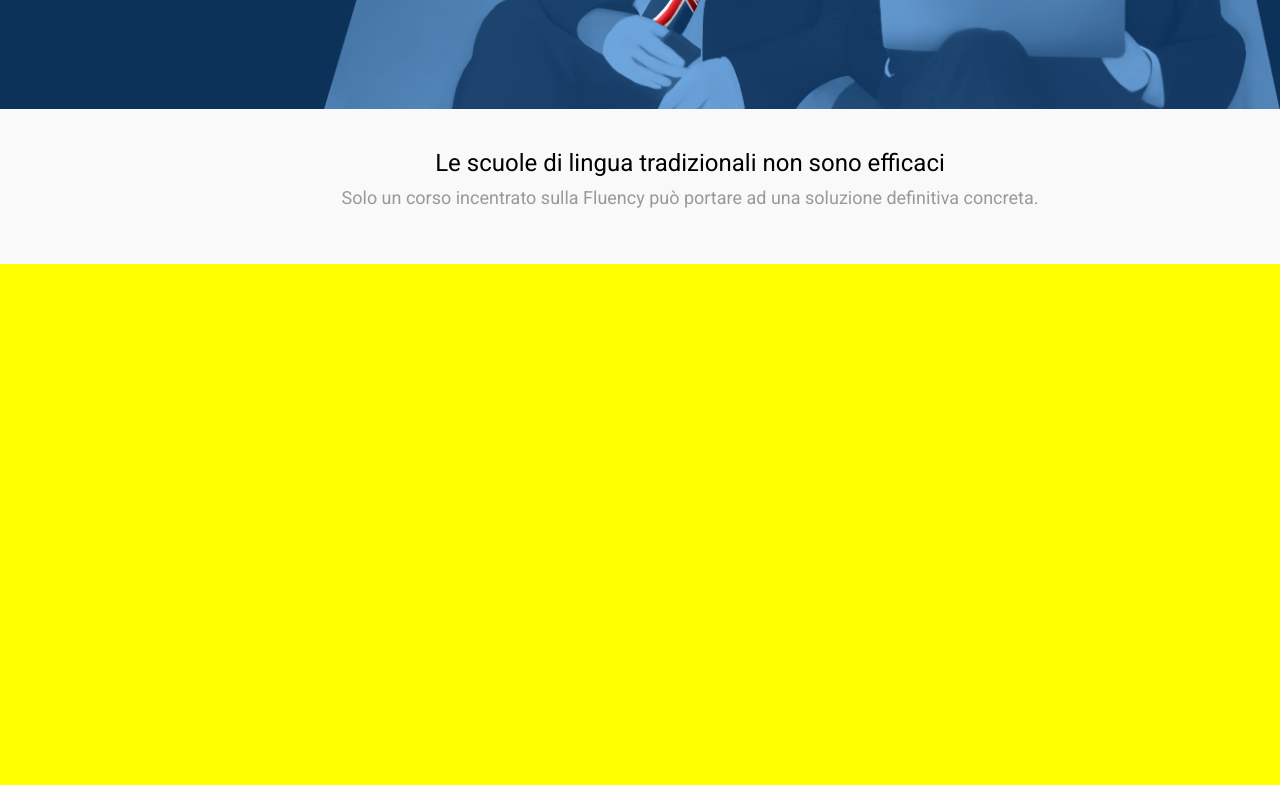
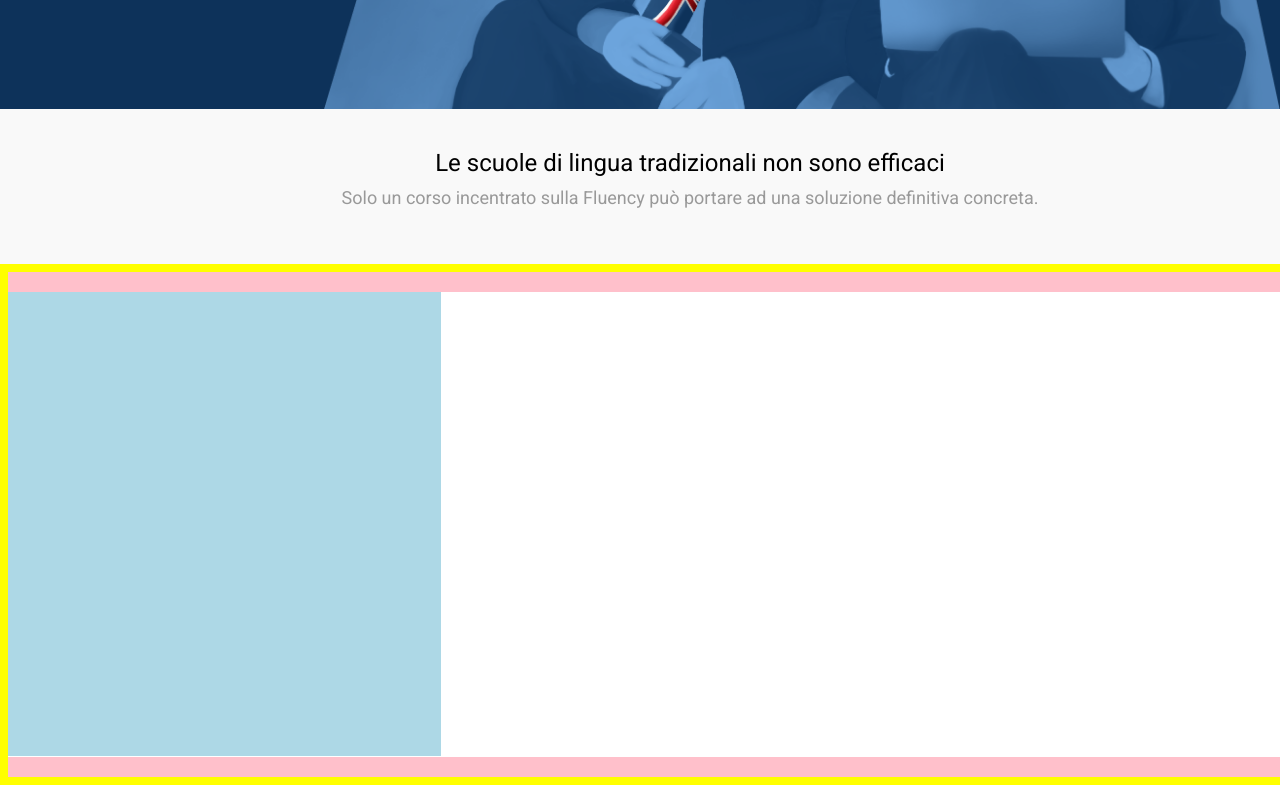
Before and after one commit to marziafata/htmlcss-fluentify, a plain HTML site: page index.html in a window 1280 px wide. Shown: the part 391-1176 px from the top of the page. Drawn offline with Linux system fonts and the light colour scheme; files whose address does not match are found by name.

Commit message:
struttura row box

```diff
--- a/index.html
+++ b/index.html
@@ -59,8 +59,21 @@
                 </p>
             </div>
         </div>
-        <div class="metod-wrap">
+        <div class="list-box-wrap">
+            <div class="list-box">
+                <div class="box">
+                    <div class="mini-box">
+                    </div>
+                    <div class="mini-box">
+                    </div>
+                </div>
+                <div class="box">
 
+                </div>
+                <div class="box">
+
+                </div>
+            </div>
         </div>
     </body>
 </html>
--- a/style/style.css
+++ b/style/style.css
@@ -143,7 +143,28 @@ header {
     margin-top: 10px;
 }
 
-.metod-wrap {
+.list-box-wrap {
     background-color: yellow;
     height: 521px;
+    padding: 8px;
 }
+
+.list-box {
+    background-color: pink;
+    height: 505px;
+    width: 1300px;
+    margin: auto;
+}
+
+.box {
+    background-color: white;
+    height: 465px;
+    width: 433px;
+    float: left;
+    margin-top: 20px;
+}
+
+.mini-box {
+    height: 232.2px;
+    background-color: lightblue;
+}
```
Also changed, not shown: computer.svg (added), doc.svg (added), profile.svg (added).
